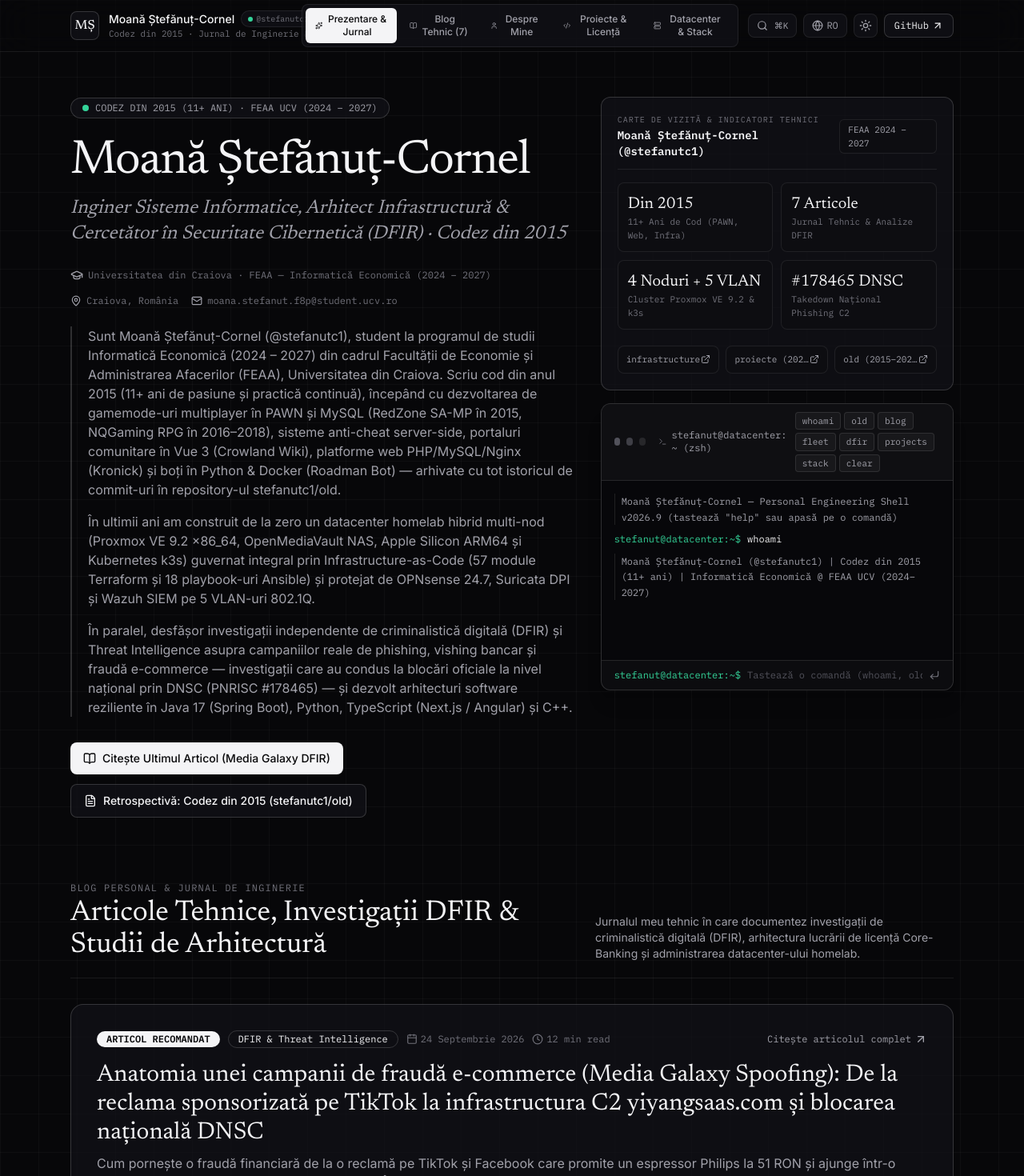
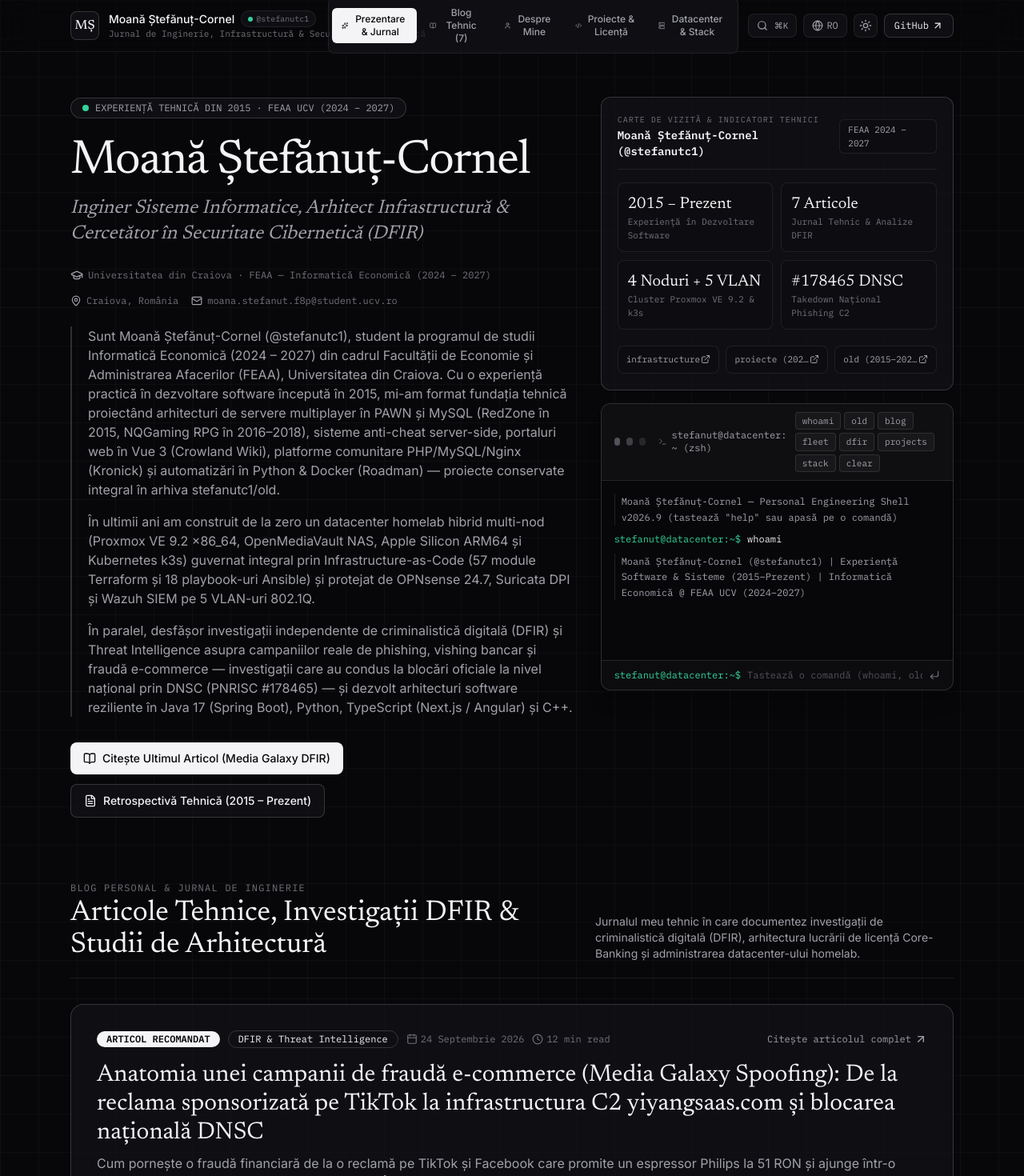
Before and after one commit to stefanutc1/stefanutc1.github.io, a Next.js app: page / in a window 1280 px wide. Shown: the top 1470 px of the page at 80% size. Built offline with nearby package versions, Linux system fonts and the light colour scheme.

Commit message:
style(copy): refine 2015 engineering experience phrasing across bio, terminal, and cards

```diff
--- a/src/app/page.tsx
+++ b/src/app/page.tsx
@@ -186,8 +186,8 @@ export default function HomePage() {
                   </div>
                   <div className="text-[11px] font-mono text-[var(--ink-muted)] truncate">
                     {lang === 'ro'
-                      ? 'Codez din 2015 · Jurnal de Inginerie & Portofoliu'
-                      : 'Coding Since 2015 · Engineering Blog & Portfolio'}
+                      ? 'Jurnal de Inginerie, Infrastructură & Securitate Cibernetică'
+                      : 'Engineering Journal, Infrastructure & Cybersecurity'}
                   </div>
                 </div>
               </button>
@@ -291,8 +291,8 @@ export default function HomePage() {
                   <span className="h-2 w-2 rounded-full bg-emerald-400" />
                   <span>
                     {lang === 'ro'
-                      ? 'CODEZ DIN 2015 (11+ ANI) · FEAA UCV (2024 – 2027)'
-                      : 'CODING SINCE 2015 (11+ YEARS) · FEAA UCV (2024 – 2027)'}
+                      ? 'EXPERIENȚĂ TEHNICĂ DIN 2015 · FEAA UCV (2024 – 2027)'
+                      : 'ENGINEERING EXPERIENCE SINCE 2015 · FEAA UCV (2024 – 2027)'}
                   </span>
                 </div>
 
@@ -360,8 +360,8 @@ export default function HomePage() {
                     <FileText className="w-4 h-4" />
                     <span>
                       {lang === 'ro'
-                        ? 'Retrospectivă: Codez din 2015 (stefanutc1/old)'
-                        : 'Retrospective: Coding Since 2015 (stefanutc1/old)'}
+                        ? 'Retrospectivă Tehnică (2015 – Prezent)'
+                        : 'Engineering Retrospective (2015 – Present)'}
                     </span>
                   </button>
                 </div>
@@ -390,12 +390,12 @@ export default function HomePage() {
                   <div className="grid grid-cols-2 gap-2.5">
                     <div className="rounded-lg border border-[var(--border)] bg-[var(--bg-elevated)] p-3">
                       <div className="text-xl font-serif text-[var(--ink)]">
-                        Din 2015
+                        2015 – Prezent
                       </div>
                       <div className="text-[11px] font-mono text-[var(--ink-muted)]">
                         {lang === 'ro'
-                          ? '11+ Ani de Cod (PAWN, Web, Infra)'
-                          : '11+ Years Coding (PAWN, Web, Infra)'}
+                          ? 'Experiență în Dezvoltare Software'
+                          : 'Hands-On Software Engineering'}
                       </div>
                     </div>
                     <div className="rounded-lg border border-[var(--border)] bg-[var(--bg-elevated)] p-3">
@@ -674,8 +674,8 @@ export default function HomePage() {
             <div className="border-b border-[var(--border)] pb-4">
               <div className="text-xs font-mono uppercase tracking-widest text-[var(--ink-muted)] mb-1">
                 {lang === 'ro'
-                  ? 'DESPRE MINE · CRONOLOGIE & EXPERIENȚĂ (CODEZ DIN 2015)'
-                  : 'ABOUT ME · CHRONOLOGY & EXPERIENCE (CODING SINCE 2015)'}
+                  ? 'DESPRE MINE · CRONOLOGIE & EVOLUȚIE TEHNICĂ'
+                  : 'ABOUT ME · CHRONOLOGY & TECHNICAL EVOLUTION'}
               </div>
               <h2 className="font-serif text-3xl text-[var(--ink)]">
                 {lang === 'ro'
@@ -930,7 +930,7 @@ export default function HomePage() {
         <div className="mx-auto max-w-6xl px-4 sm:px-6 flex flex-col sm:flex-row items-start sm:items-center justify-between gap-6">
           <div className="space-y-1">
             <div className="font-serif text-lg text-[var(--ink)]">
-              {PERSONAL_BIO.name} ({PERSONAL_BIO.handle}) · Codez din 2015
+              {PERSONAL_BIO.name} ({PERSONAL_BIO.handle})
             </div>
             <div className="text-xs font-mono text-[var(--ink-muted)]">
               {lang === 'ro'
--- a/src/components/InteractiveTerminal.tsx
+++ b/src/components/InteractiveTerminal.tsx
@@ -13,7 +13,7 @@ interface InteractiveTerminalProps {
 }
 
 const COMMAND_HELP = [
-  'whoami   — Despre Moană Ștefănuț-Cornel (Codez din 2015 · FEAA UCV 2024–2027)',
+  'whoami   — Profil ingineresc Moană Ștefănuț-Cornel (Experiență 2015–Prezent · FEAA UCV 2024–2027)',
   'old      — Arhiva proiectelor istorice 2015–2023 (stefanutc1/old)',
   'blog     — Listează cele 7 articole tehnice din jurnal',
   'fleet    — Topologia clusterului Proxmox VE (Nodes 1-4 & 5 VLANs)',
@@ -39,7 +39,7 @@ export default function InteractiveTerminal({ lang }: InteractiveTerminalProps)
     },
     {
       type: 'output',
-      text: 'Moană Ștefănuț-Cornel (@stefanutc1) | Codez din 2015 (11+ ani) | Informatică Economică @ FEAA UCV (2024–2027)',
+      text: 'Moană Ștefănuț-Cornel (@stefanutc1) | Experiență Software & Sisteme (2015–Prezent) | Informatică Economică @ FEAA UCV (2024–2027)',
     },
   ]);
 
@@ -71,14 +71,14 @@ export default function InteractiveTerminal({ lang }: InteractiveTerminalProps)
           lang === 'ro'
             ? [
                 'Nume:       Moană Ștefănuț-Cornel (@stefanutc1)',
-                'Experiență: Codez din septembrie 2015 (11+ ani de programare continuă — stefanutc1/old)',
+                'Experiență: Peste un deceniu de practică în dezvoltare software și sisteme (2015 – Prezent · stefanutc1/old)',
                 'Studii:     Universitatea din Craiova — FEAA, Informatică Economică (2024 – 2027)',
                 'Licență:    Arhitectură Core-Banking, Registru Dublă Partidă ACID, PCI-DSS v4.0 & 5 Scenarii MITRE ATT&CK',
                 'Rol:        Inginer Sisteme Informatice, Infrastructură Hibridă & Cercetător DFIR',
               ].join('\n')
             : [
                 'Name:       Moană Ștefănuț-Cornel (@stefanutc1)',
-                'Experience: Coding since September 2015 (11+ years hands-on — stefanutc1/old)',
+                'Experience: Over a decade of hands-on software & systems engineering (2015 – Present · stefanutc1/old)',
                 'Education:  University of Craiova — FEAA, B.Sc. Business Informatics (2024 – 2027)',
                 'Thesis:     Core-Banking Architecture, ACID Double-Entry Ledger, PCI-DSS v4.0 & 5 MITRE ATT&CK Scenarios',
                 'Role:       Information Systems Engineer, Hybrid Infrastructure Architect & DFIR Researcher',
--- a/src/data/blog.ts
+++ b/src/data/blog.ts
@@ -472,7 +472,7 @@ resp = session.post(TARGET_URL, data={"username": payload, "password": "x"})`
       'O retrospectivă tehnică asupra primilor mei ani de cod păstrați în monorepo-ul arhivă stefanutc1/old: de la primele commit-uri din septembrie 2015 pe serverele SA-MP RedZone și NQGaming (PAWN, MySQL, detecție anti-cheat server-side), la portalul Vue 3 Crowland Wiki, arhitectura PHP/Nginx/MySQL Kronick și botul modular Roadman în Python 3 & Docker.',
     excerptEn:
       'A technical retrospective of my early coding years preserved in the stefanutc1/old archive monorepo: from my first September 2015 commits on the RedZone and NQGaming SA-MP servers (PAWN, MySQL, server-side anti-cheat detection), to the Vue 3 Crowland Wiki, the Kronick PHP/Nginx/MySQL web stack, and the modular Python 3 & Docker Roadman bot.',
-    tags: ['Coding Since 2015', 'PAWN / SA-MP', 'MySQL', 'Vue 3 & Vite', 'PHP & Nginx', 'Python & Docker'],
+    tags: ['2015 – 2023 Archive', 'PAWN / SA-MP', 'MySQL', 'Vue 3 & Vite', 'PHP & Nginx', 'Python & Docker'],
     repoUrl: 'https://github.com/stefanutc1/old',
     sections: [
       {
--- a/src/data/portfolio.ts
+++ b/src/data/portfolio.ts
@@ -56,16 +56,16 @@ export const PERSONAL_BIO = {
   bankingLive: 'https://stefanutc1.github.io/proiecte/',
   oldRepo: 'https://github.com/stefanutc1/old',
   headlineRo:
-    'Inginer Sisteme Informatice, Arhitect Infrastructură & Cercetător în Securitate Cibernetică (DFIR) · Codez din 2015',
+    'Inginer Sisteme Informatice, Arhitect Infrastructură & Cercetător în Securitate Cibernetică (DFIR)',
   headlineEn:
-    'Information Systems Engineer, Infrastructure Architect & Cybersecurity (DFIR) Researcher · Coding Since 2015',
+    'Information Systems Engineer, Infrastructure Architect & Cybersecurity (DFIR) Researcher',
   storyParagraphsRo: [
-    'Sunt Moană Ștefănuț-Cornel (@stefanutc1), student la programul de studii Informatică Economică (2024 – 2027) din cadrul Facultății de Economie și Administrarea Afacerilor (FEAA), Universitatea din Craiova. Scriu cod din anul 2015 (11+ ani de pasiune și practică continuă), începând cu dezvoltarea de gamemode-uri multiplayer în PAWN și MySQL (RedZone SA-MP în 2015, NQGaming RPG în 2016–2018), sisteme anti-cheat server-side, portaluri comunitare în Vue 3 (Crowland Wiki), platforme web PHP/MySQL/Nginx (Kronick) și boți în Python & Docker (Roadman Bot) — arhivate cu tot istoricul de commit-uri în repository-ul stefanutc1/old.',
+    'Sunt Moană Ștefănuț-Cornel (@stefanutc1), student la programul de studii Informatică Economică (2024 – 2027) din cadrul Facultății de Economie și Administrarea Afacerilor (FEAA), Universitatea din Craiova. Cu o experiență practică în dezvoltare software începută în 2015, mi-am format fundația tehnică proiectând arhitecturi de servere multiplayer în PAWN și MySQL (RedZone în 2015, NQGaming RPG în 2016–2018), sisteme anti-cheat server-side, portaluri web în Vue 3 (Crowland Wiki), platforme comunitare PHP/MySQL/Nginx (Kronick) și automatizări în Python & Docker (Roadman) — proiecte conservate integral în arhiva stefanutc1/old.',
     'În ultimii ani am construit de la zero un datacenter homelab hibrid multi-nod (Proxmox VE 9.2 x86_64, OpenMediaVault NAS, Apple Silicon ARM64 și Kubernetes k3s) guvernat integral prin Infrastructure-as-Code (57 module Terraform și 18 playbook-uri Ansible) și protejat de OPNsense 24.7, Suricata DPI și Wazuh SIEM pe 5 VLAN-uri 802.1Q.',
     'În paralel, desfășor investigații independente de criminalistică digitală (DFIR) și Threat Intelligence asupra campaniilor reale de phishing, vishing bancar și fraudă e-commerce — investigații care au condus la blocări oficiale la nivel național prin DNSC (PNRISC #178465) — și dezvolt arhitecturi software reziliente în Java 17 (Spring Boot), Python, TypeScript (Next.js / Angular) și C++.'
   ],
   storyParagraphsEn: [
-    'I am Moană Ștefănuț-Cornel (@stefanutc1), pursuing my B.Sc. in Business Informatics (2024 – 2027) at the Faculty of Economics and Business Administration (FEAA), University of Craiova. I have been coding since 2015 (11+ years of continuous hands-on building), starting with multiplayer game server engineering in PAWN and MySQL (RedZone SA-MP in 2015, NQGaming RPG in 2016–2018), server-side anti-cheat systems, Vue 3 community portals (Crowland Wiki), PHP/MySQL/Nginx web platforms (Kronick), and Python/Docker bots (Roadman Bot)—all preserved with full commit history in stefanutc1/old.',
+    'I am Moană Ștefănuț-Cornel (@stefanutc1), pursuing my B.Sc. in Business Informatics (2024 – 2027) at the Faculty of Economics and Business Administration (FEAA), University of Craiova. With over a decade of hands-on software development experience dating back to 2015, I built my technical foundation engineering multiplayer server architectures in PAWN and MySQL (RedZone in 2015, NQGaming RPG in 2016–2018), server-side anti-cheat systems, Vue 3 web portals (Crowland Wiki), PHP/MySQL/Nginx community platforms (Kronick), and Python/Docker automation (Roadman)—all preserved in the stefanutc1/old archive.',
     'Over the past years, I engineered a multi-node hybrid homelab datacenter from the ground up (Proxmox VE 9.2 x86_64, OpenMediaVault NAS, Apple Silicon ARM64, and Kubernetes k3s), managed 100% as Infrastructure-as-Code (57 Terraform files and 18 Ansible playbooks) and defended by OPNsense 24.7, Suricata DPI, and Wazuh SIEM across 5 isolated 802.1Q VLANs.',
     'Alongside infrastructure engineering, I conduct independent Digital Forensics & Incident Response (DFIR) investigations into real-world phishing syndicates, FinTech vishing, and payment fraud—leading to official national takedowns via the Romanian National CSIRT (DNSC #178465)—while building full-stack software systems in Java 17 (Spring Boot), Python, TypeScript (Next.js / Angular), and C++.'
   ]
@@ -127,15 +127,15 @@ export const TIMELINE_EVENTS: TimelineEvent[] = [
   {
     periodRo: '2015 – 2018',
     periodEn: '2015 – 2018',
-    roleRo: 'Începuturile în Programare: Game Server Engineering, PAWN, MySQL & Anti-Cheat (RedZone & NQGaming)',
-    roleEn: 'Coding Beginnings: Game Server Engineering, PAWN, MySQL & Anti-Cheat (RedZone & NQGaming)',
+    roleRo: 'Arhitectură Servere Multiplayer, PAWN, MySQL & Sisteme Anti-Cheat (RedZone & NQGaming)',
+    roleEn: 'Multiplayer Server Architecture, PAWN, MySQL & Anti-Cheat Systems (RedZone & NQGaming)',
     orgRo: 'stefanutc1/old · redzone/ (2015) & nqgaming/ (2016–2018)',
     orgEn: 'stefanutc1/old · redzone/ (2015) & nqgaming/ (2016–2018)',
     descRo:
-      'Primele linii de cod scrise în septembrie 2015: dezvoltarea de la zero a gamemode-urilor multiplayer Roleplay/RPG în PAWN și MySQL/DINI (RedZone și NQGaming SA-MP 0.3.7). Implementarea a 10 facțiuni, 8 joburi cu skill 1–5, sisteme dinamice de case/afaceri/dealership, HUD-uri TextDraw și filtre anti-cheat server-side (anti_cbug.pwn, anti-teleport, anti-airbreak, anti-dialog spoofing).',
+      'Debutul în dezvoltarea software (septembrie 2015): proiectarea de la zero a gamemode-urilor multiplayer Roleplay/RPG în PAWN și MySQL/DINI (RedZone și NQGaming SA-MP 0.3.7). Implementarea a 10 facțiuni, 8 joburi cu skill 1–5, sisteme dinamice de case/afaceri/dealership, HUD-uri TextDraw și filtre anti-cheat server-side (anti_cbug.pwn, anti-teleport, anti-airbreak, anti-dialog spoofing).',
     descEn:
-      'Started coding in September 2015 by developing multiplayer Roleplay/RPG server gamemodes from scratch in PAWN and MySQL/DINI (RedZone and NQGaming SA-MP 0.3.7). Engineered 10 factions, 8 skill-based jobs, dynamic house/business/dealership economies, TextDraw HUDs, and server-side anti-cheat systems (anti_cbug.pwn, anti-teleport, anti-airbreak, anti-dialog spoofing).',
-    tags: ['Coding Since 2015', 'PAWN', 'SA-MP 0.3.7', 'MySQL', 'Anti-Cheat Engineering', 'Game Server Dev']
+      'Early software engineering foundation (September 2015): designing multiplayer Roleplay/RPG server gamemodes from scratch in PAWN and MySQL/DINI (RedZone and NQGaming SA-MP 0.3.7). Engineered 10 factions, 8 skill-based jobs, dynamic house/business/dealership economies, TextDraw HUDs, and server-side anti-cheat systems (anti_cbug.pwn, anti-teleport, anti-airbreak, anti-dialog spoofing).',
+    tags: ['PAWN', 'SA-MP 0.3.7', 'MySQL', 'Anti-Cheat Engineering', 'Game Server Architecture']
   }
 ];
 
@@ -198,9 +198,9 @@ export const PORTFOLIO_ITEMS: ProjectItem[] = [
     titleRo: 'Arhiva Istorică de Proiecte (2015 – 2023): RedZone, NQGaming, Crowland Wiki, Kronick & Roadman',
     titleEn: 'Historical Projects Archive (2015 – 2023): RedZone, NQGaming, Crowland Wiki, Kronick & Roadman',
     descRo:
-      'Monorepo ce conservă 100% din istoricul de commit-uri al primelor mele proiecte dezvoltate începând cu septembrie 2015: serverele SA-MP Roleplay/RPG RedZone (2015) și NQGaming (2016–2018), portalul Vue 3 Crowland Wiki (2019–2020), platforma web PHP/MySQL/Nginx Kronick (2021–2023) și botul Python/Docker Roadman (2022).',
+      'Monorepo ce conservă 100% din istoricul de commit-uri al proiectelor dezvoltate între 2015 și 2023: serverele SA-MP Roleplay/RPG RedZone (2015) și NQGaming (2016–2018), portalul Vue 3 Crowland Wiki (2019–2020), platforma web PHP/MySQL/Nginx Kronick (2021–2023) și botul Python/Docker Roadman (2022).',
     descEn:
-      'Monorepo preserving 100% of the commit history of my early codebases built since September 2015: the RedZone (2015) and NQGaming (2016–2018) SA-MP Roleplay/RPG servers, the Vue 3 Crowland Wiki (2019–2020), the Kronick PHP/MySQL/Nginx web platform (2021–2023), and the Python/Docker Roadman bot (2022).',
+      'Monorepo preserving 100% of the commit history of codebases built between 2015 and 2023: the RedZone (2015) and NQGaming (2016–2018) SA-MP Roleplay/RPG servers, the Vue 3 Crowland Wiki (2019–2020), the Kronick PHP/MySQL/Nginx web platform (2021–2023), and the Python/Docker Roadman bot (2022).',
     highlightsRo: [
       'redzone/ (2015–2016) & nqgaming/ (2016–2018): Gamemode-uri complete SA-MP în PAWN & MySQL/DINI, 10 facțiuni, 8 joburi, Dealership și filtre Anti-Cheat server-side (anti_cbug.pwn, anti-teleport, anti-dialog spoofing).',
       'wiki-crowland/ (2019–2020): Portal interactiv de documentație construit cu Vue 3 (Composition API) și Vite pentru phoenix.crowland.ro și rage.crowland.ro.',
@@ -211,7 +211,7 @@ export const PORTFOLIO_ITEMS: ProjectItem[] = [
       'wiki-crowland/ (2019–2020): Interactive documentation portal built with Vue 3 (Composition API) and Vite for phoenix.crowland.ro and rage.crowland.ro.',
       'kronick/ (2021–2023) & 2022/ (Roadman Bot): Community web stack (PHP/MySQL/Nginx SSL + Bash backup automation) and a Dockerized Python 3 (discord.py v2.0) moderation bot.'
     ],
-    tags: ['Coding Since 2015', 'PAWN & SA-MP', 'Vue 3 & Vite', 'PHP & Nginx', 'MySQL', 'Python 3 & Docker'],
+    tags: ['PAWN & SA-MP', 'Vue 3 & Vite', 'PHP & Nginx', 'MySQL', 'Python 3 & Docker'],
     repoUrl: 'https://github.com/stefanutc1/old'
   },
   {
```
Also changed, not shown: 1 other file (tests, documents, lock files or other folders).
